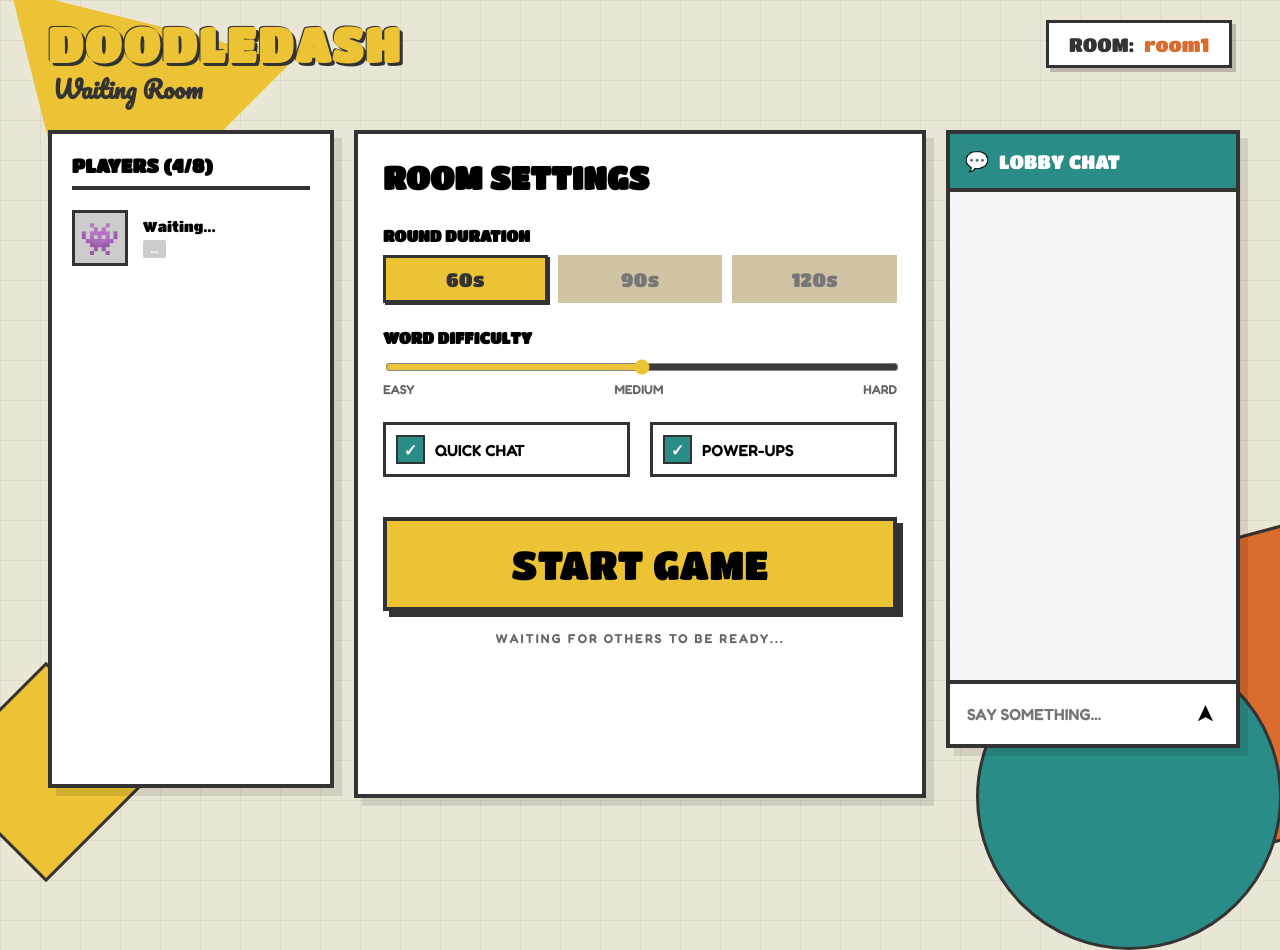
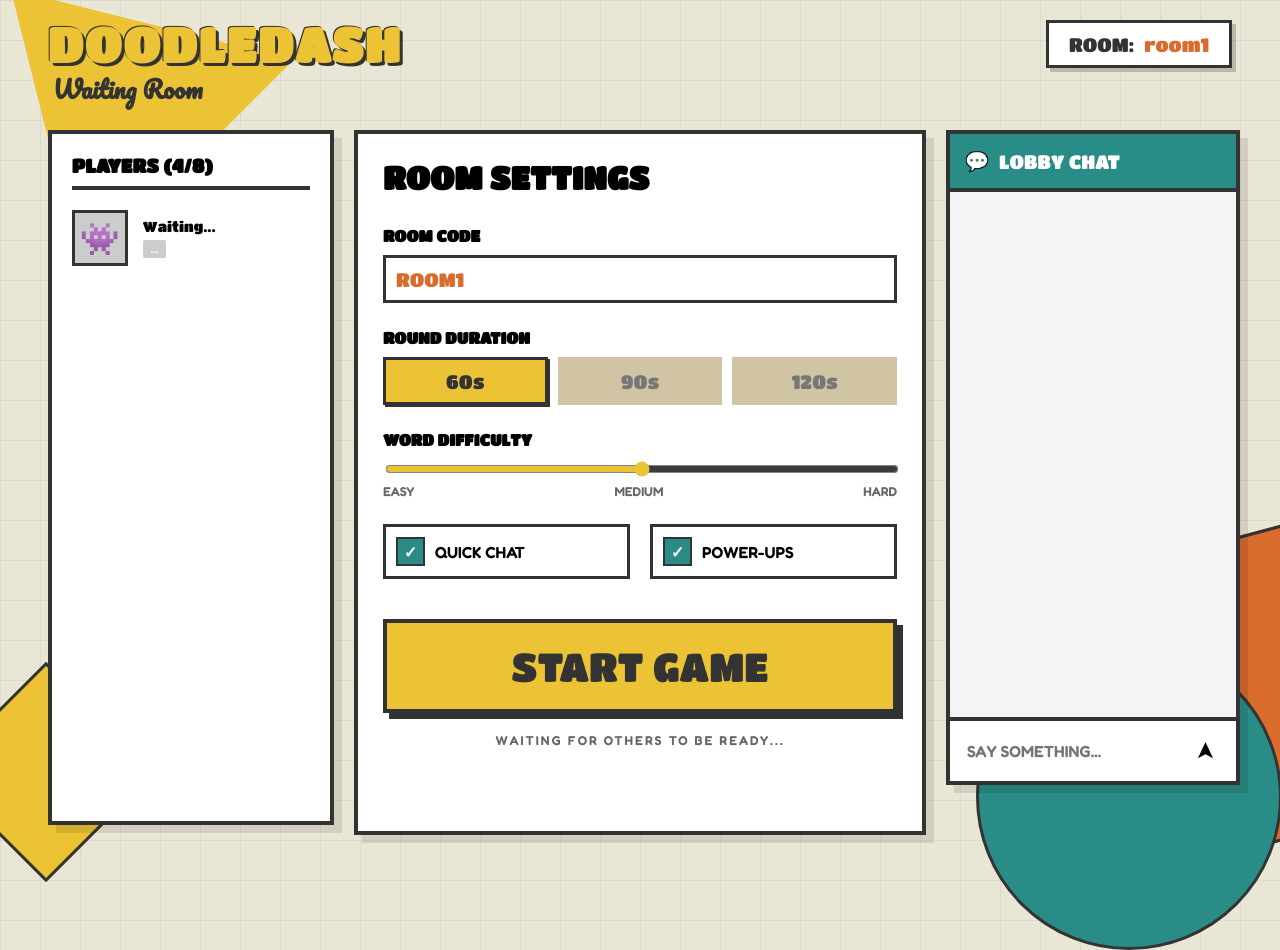
Before and after one commit to RishiiiS/AI-Virtual-Painter, a React app in the folder frontend/: page / in a window 1280 px wide. Both pictures are taken after typing "Sample" into the empty fields and a click on the button "CREATE ROOM". Shown: the top 950 px of the page. Built offline with nearby package versions, Linux system fonts and the light colour scheme; no server answers; the HTML template or start-up script is replaced by a standard one.

Commit message:
modified lobby for creators and for joiner added input feild etc

```diff
--- a/frontend/src/App.jsx
+++ b/frontend/src/App.jsx
@@ -14,6 +14,7 @@ function App() {
   const [view, setView] = useState('landing'); // 'landing' | 'lobby' | 'join'
   const [nickname, setNickname] = useState('');
   const [roomId, setRoomId] = useState('room1'); // Default
+  const [isHost, setIsHost] = useState(false);
 
   if (view === 'lobby') {
     return (
@@ -23,7 +24,7 @@ function App() {
         <div className="shape shape-rect-br"></div>
         <div className="shape shape-circle-br"></div>
         <div className="shape shape-rect-bl"></div>
-        <Lobby playerName={nickname || "WebPlayer"} roomId={roomId} />
+        <Lobby playerName={nickname || "WebPlayer"} roomId={roomId} setRoomId={setRoomId} isHost={isHost} />
       </div>
     );
   }
@@ -74,6 +75,7 @@ function App() {
               <ActionButtons
                 onCreate={() => {
                   setRoomId('room1'); // For now static, later random
+                  setIsHost(true);
                   setView('lobby');
                 }}
                 onJoin={() => setView('join')}
@@ -83,6 +85,7 @@ function App() {
             <JoinRoom
               onJoin={(code) => {
                 setRoomId(code);
+                setIsHost(false);
                 setView('lobby');
               }}
               onBack={() => setView('landing')}
--- a/frontend/src/Lobby.jsx
+++ b/frontend/src/Lobby.jsx
@@ -6,7 +6,7 @@ import SettingsPanel from './components/SettingsPanel';
 import ChatPanel from './components/ChatPanel';
 import { getState, sendChat, startGame } from './api';
 
-const Lobby = ({ playerName = "WebPlayer", roomId = 'room1' }) => {
+const Lobby = ({ playerName = "WebPlayer", roomId = 'room1', setRoomId, isHost = false }) => {
   const [chatHistory, setChatHistory] = useState([]);
   const [players, setPlayers] = useState([]); // Need to update PlayerList to accept this
 
@@ -69,7 +69,7 @@ const Lobby = ({ playerName = "WebPlayer", roomId = 'room1' }) => {
 
         {/* Center: Settings */}
         <div style={{ minWidth: 0 }}>
-          <SettingsPanel onStartGame={handleStartGame} />
+          <SettingsPanel onStartGame={handleStartGame} isHost={isHost} roomId={roomId} setRoomId={setRoomId} />
         </div>
 
         {/* Right: Chat */}
--- a/frontend/src/components/SettingsPanel.jsx
+++ b/frontend/src/components/SettingsPanel.jsx
@@ -1,12 +1,13 @@
 import React, { useState } from 'react';
 
-const SettingsPanel = ({ onStartGame }) => {
+const SettingsPanel = ({ onStartGame, isHost, roomId, setRoomId }) => {
     const [duration, setDuration] = useState(60);
     const [settings, setSettings] = useState({
         quickChat: true,
         powerUps: true,
         difficulty: 1 // 0: Easy, 1: Medium, 2: Hard
     });
+    const [isReady, setIsReady] = useState(false);
 
     const toggleSetting = (key) => {
         setSettings(prev => ({ ...prev, [key]: !prev[key] }));
@@ -35,6 +36,28 @@ const SettingsPanel = ({ onStartGame }) => {
             }}>
                 ROOM SETTINGS
             </h2>
+
+            {isHost ? (
+                <>
+                    {/* Room Code Input (Host only) */}
+                    <div style={{ marginBottom: '25px', zIndex: 1 }}>
+                        <h4 style={{ fontFamily: '"Titan One", sans-serif', margin: '0 0 10px 0' }}>ROOM CODE</h4>
+                        <input
+                            type="text"
+                            value={roomId}
+                            onChange={(e) => setRoomId(e.target.value.toUpperCase())}
+                            style={{
+                                width: '100%',
+                                padding: '10px',
+                                fontFamily: '"Titan One", sans-serif',
+                                fontSize: '1.2rem',
+                                border: '3px solid #333',
+                                textTransform: 'uppercase',
+                                color: '#D96C2C',
+                                boxSizing: 'border-box'
+                            }}
+                        />
+                    </div>
 
                     {/* Round Duration */}
                     <div style={{ marginBottom: '25px', zIndex: 1 }}>
@@ -125,12 +148,28 @@ const SettingsPanel = ({ onStartGame }) => {
                             </div>
                         ))}
                     </div>
+                </>
+            ) : (
+                <div style={{
+                    flex: 1,
+                    display: 'flex',
+                    alignItems: 'center',
+                    justifyContent: 'center',
+                    fontFamily: '"Fredoka", sans-serif',
+                    color: '#666',
+                    fontSize: '1.2rem',
+                    textAlign: 'center',
+                    fontStyle: 'italic'
+                }}>
+                    Wait for the host to configure the game...
+                </div>
+            )}
 
-            {/* Start Button */}
+            {/* Start/Ready Button */}
             <button style={{
                 width: '100%',
                 padding: '20px',
-                backgroundColor: '#EBC334',
+                backgroundColor: isHost ? '#EBC334' : (isReady ? '#69B578' : '#ccc'),
                 border: '4px solid #333',
                 fontFamily: '"Titan One", sans-serif',
                 fontSize: '2.5rem',
@@ -138,11 +177,18 @@ const SettingsPanel = ({ onStartGame }) => {
                 boxShadow: '6px 6px 0 #333',
                 cursor: 'pointer',
                 marginBottom: '20px',
-                zIndex: 1
+                zIndex: 1,
+                color: '#333'
             }}
-                onClick={onStartGame}
+                onClick={() => {
+                    if (isHost) {
+                        onStartGame();
+                    } else {
+                        setIsReady(!isReady);
+                    }
+                }}
             >
-                START GAME
+                {isHost ? 'START GAME' : (isReady ? 'READY!' : 'READY')}
             </button>
 
             <div style={{ textAlign: 'center', fontFamily: '"Fredoka", sans-serif', color: '#666', fontSize: '0.8rem', letterSpacing: '2px', fontWeight: 'bold' }}>
```
Lines whose indentation alone changed are shown as unchanged.
